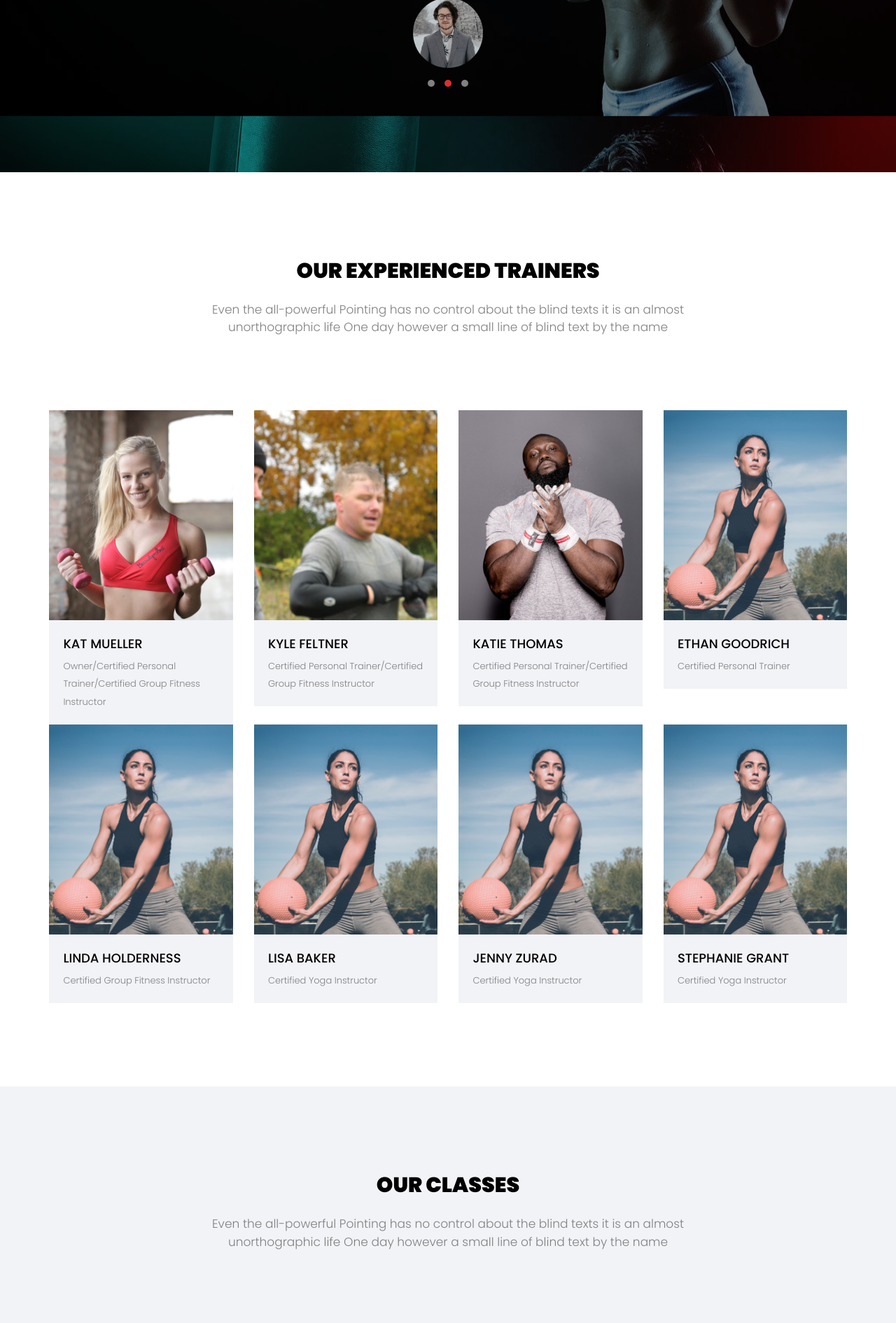
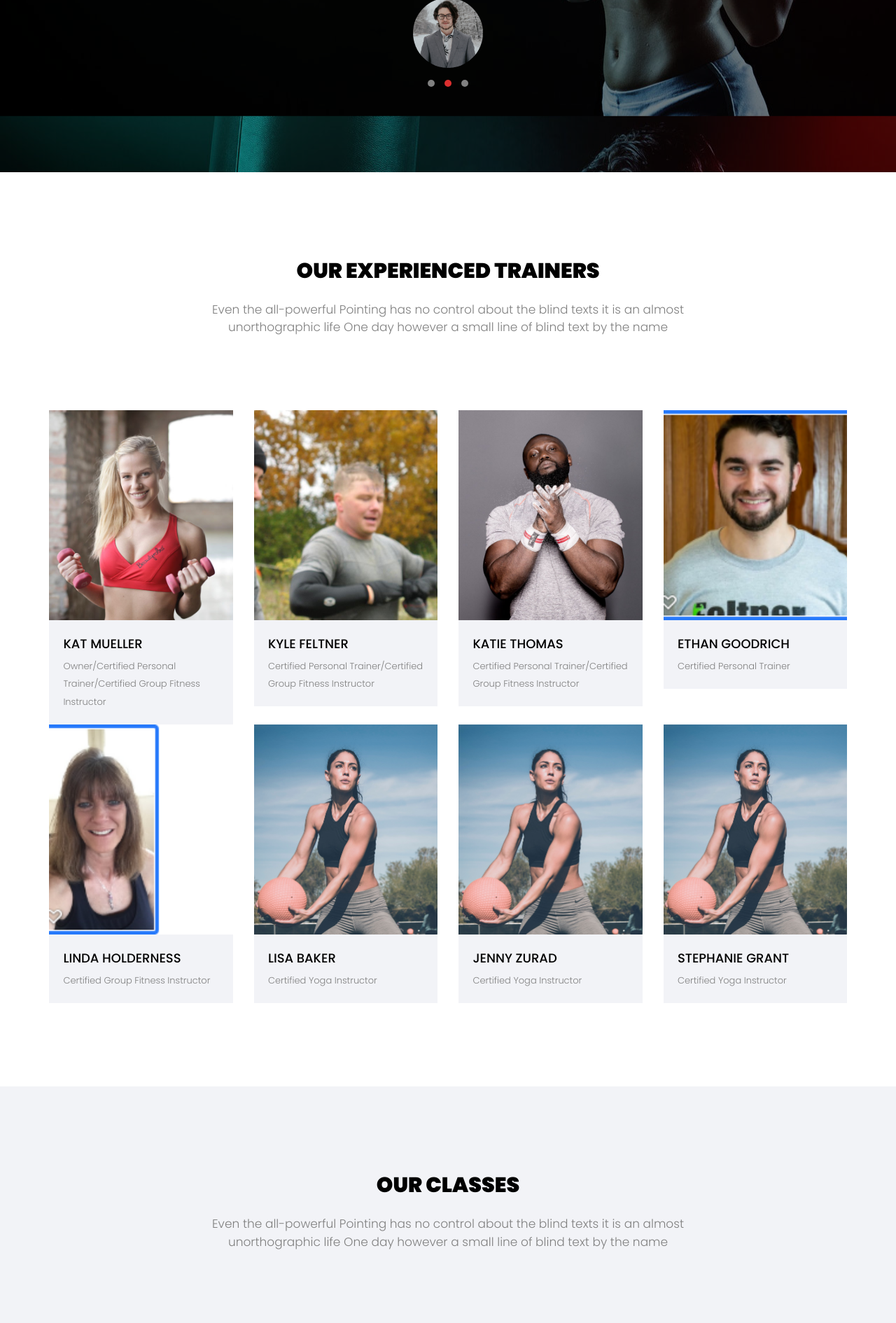
Before and after one commit to ResultsNow/resultsnow.github.io, a Jekyll site: the page built from index.html, in a window 1280 px wide. Shown: the part 3012-4902 px from the top of the page at 70% size. Built offline with Jekyll 4.4.1, drawn with Linux system fonts in a browser that asks for light colours; some web fonts are replaced.

Commit message:
update images

```diff
--- a/_data/trainers.yml
+++ b/_data/trainers.yml
@@ -12,11 +12,11 @@
 
 - name: Ethan Goodrich
   specialty: Certified Personal Trainer
-  image: trainer-3.jpg
+  image: ethan.png
 
 - name: Linda Holderness
   specialty: Certified Group Fitness Instructor
-  image: trainer-3.jpg
+  image: linda.png
 
 - name: Lisa Baker
   specialty: Certified Yoga Instructor
```
